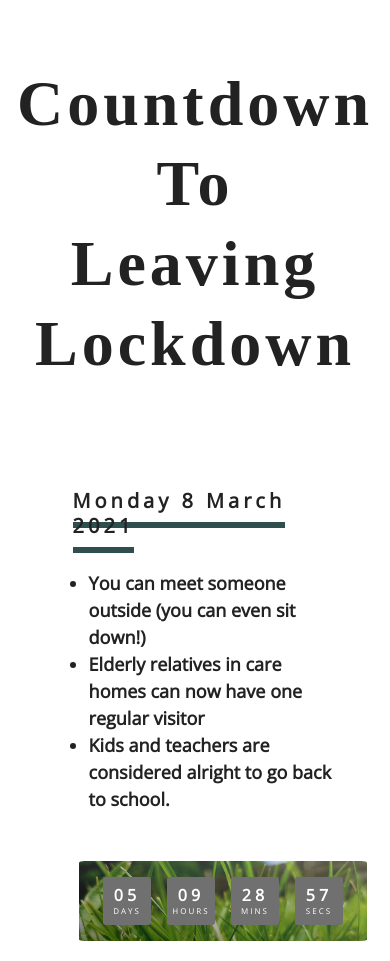
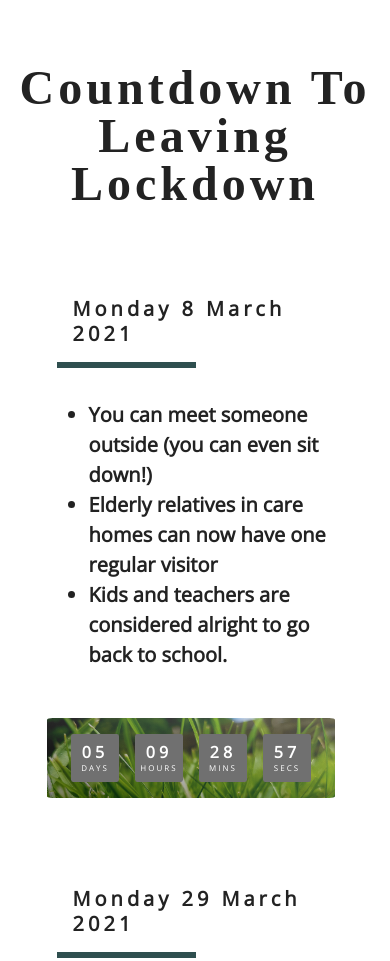
Before and after one commit to mattyocode/lockdown-clock, a plain HTML site: page index.html in a window 390 px wide. Shown: the top 961 px of the page. Drawn offline with nearby package versions, Linux system fonts and the light colour scheme.

Commit message:
Added graphic under date heading

```diff
--- a/index.html
+++ b/index.html
@@ -22,6 +22,7 @@
             <h3>
               <span class="giveaway">Monday, 21 June 2021, 00:01</span>
             </h3>
+            <div class="underline"></div>
             <ul>
               <li>You can meet someone outside (you can even sit down!)</li>
               <li>Elderly relatives in care homes can now have one regular visitor</li>
@@ -77,6 +78,7 @@
             <h3>
               <span class="giveaway">Monday, 21 June 2021, 00:01</span>
             </h3>
+            <div class="underline"></div>
             <ul>
               <li>Meet outside with six people or two households</li>
               <li>Outdoor sport returns</li>
@@ -131,6 +133,7 @@
             <h3>
               <span class="giveaway">Monday, 21 June 2021, 00:01</span>
             </h3>
+            <div class="underline"></div>
             <ul>
               <li>Non-essential retail and personal care open</li>
               <li>Outdoor hospitality returns</li>
@@ -186,6 +189,7 @@
             <h3>
               <span class="giveaway">Monday, 21 June 2021, 00:01</span>
             </h3>
+            <div class="underline"></div>
             <ul>
               <li>Meet indoors with six people or two households!</li>
               <li>Most social contact rules lifted outdoors</li>
@@ -241,6 +245,7 @@
       <h3>
         Finally: <span class="giveaway">Monday, 21 June 2021, 00:01</span>
       </h3>
+      <div class="underline"></div>
       <ul>
         <li>All legal limits on social contact removed!</li>
         <li>Hope to reopen final closed sectors of the economy</li>
--- a/styles.css
+++ b/styles.css
@@ -146,6 +146,7 @@ p {
     line-height: 1;
   }
 }
+
 /*  global classes */
 
 .btn {
@@ -212,7 +213,7 @@ Countdown Timer
   padding: .5rem;
   z-index: 2;
   backdrop-filter: blur(0.5rem);
-  position: relative;
+  /* position: relative; */
 }
 
 .text-info {
@@ -222,7 +223,7 @@ Countdown Timer
 
 .info h3 {
   text-transform: capitalize;
-  margin: 2rem 1rem;
+  margin: 1rem 1rem;
 }
 .info ul {
   color: var(--clr-black);
@@ -233,6 +234,7 @@ Countdown Timer
   color: var(--clr-grey-5);
   font-size: 0.85rem;
 }
+
 @media screen and (min-width: 992px) {
   .section-center {
     display: grid;
@@ -245,11 +247,11 @@ Countdown Timer
 
 .info ul {
   margin: 2rem;
-  font-size: large;
+  font-size: 1.25rem;
 }
 
 .deadline-wrapper {
-  display: flex;
+  display: block;
   float: right;
   padding: 1rem;
   border-radius: 2%;
@@ -272,10 +274,6 @@ Countdown Timer
   text-align: center;
 }
 
-.deadline-format .secs {
-  margin-right: 0;
-}
-
 .deadline-format span {
   display: block;
   text-transform: uppercase;
@@ -289,6 +287,15 @@ Countdown Timer
 }
 
 @media screen and (max-width: 600px) {
+  .title {
+    font-size: 3rem;
+    line-height: 3rem;
+  }
+  .deadline-wrapper{
+    float: none;
+    display: inline-block;
+    padding: 0 auto;
+  }
   .deadline-format {
     width: 3rem;
     height: 3rem;
@@ -306,9 +313,11 @@ Countdown Timer
   }
 }
 
-.giveaway {
+
+.underline {
   border-bottom: 0.4rem solid darkslategray;
-  padding-bottom: 0.5rem;
+  height: 0.2rem;
+  width: 45%;
 }
 
 .countdown-container {
```
Also changed, not shown: logo.svg (deleted).
